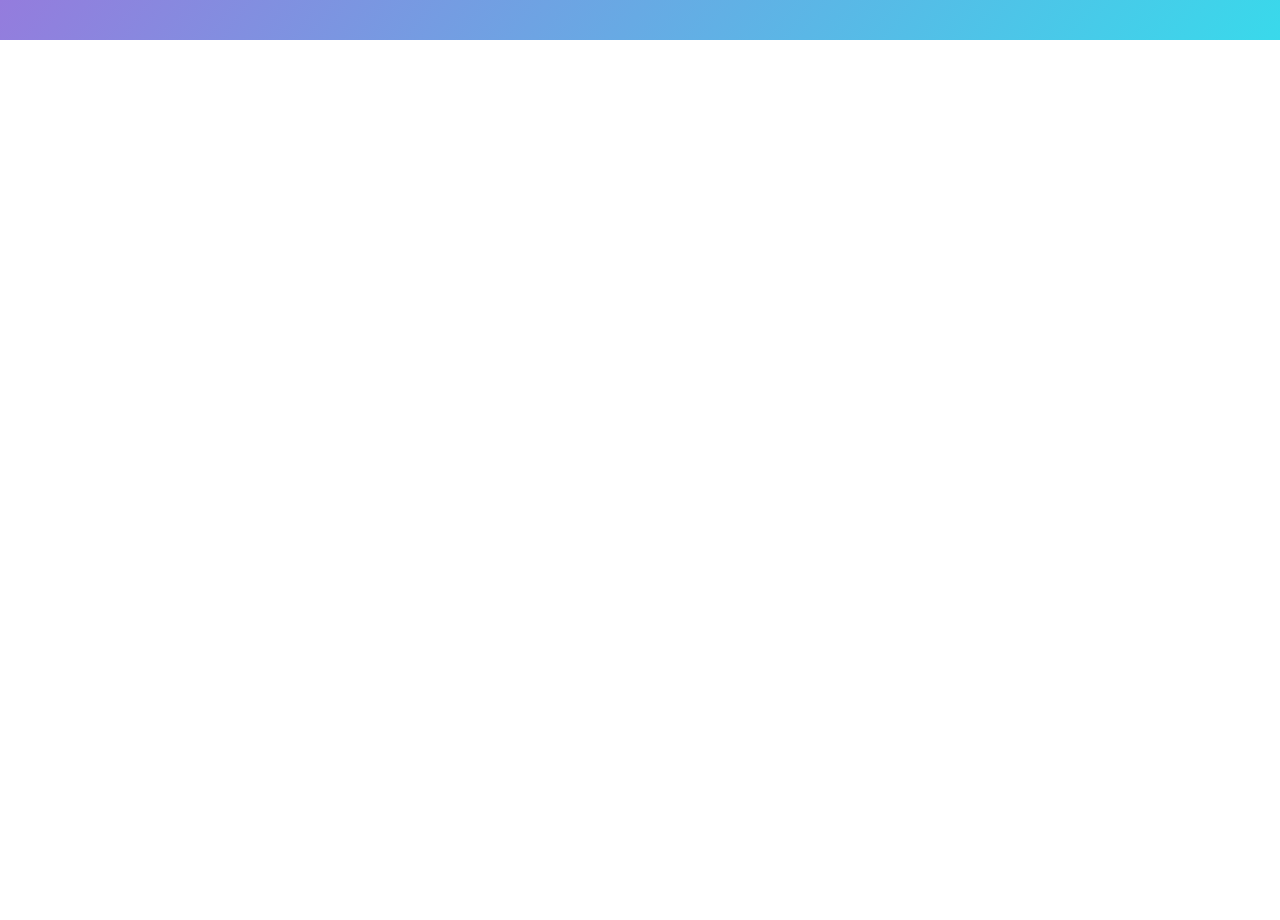
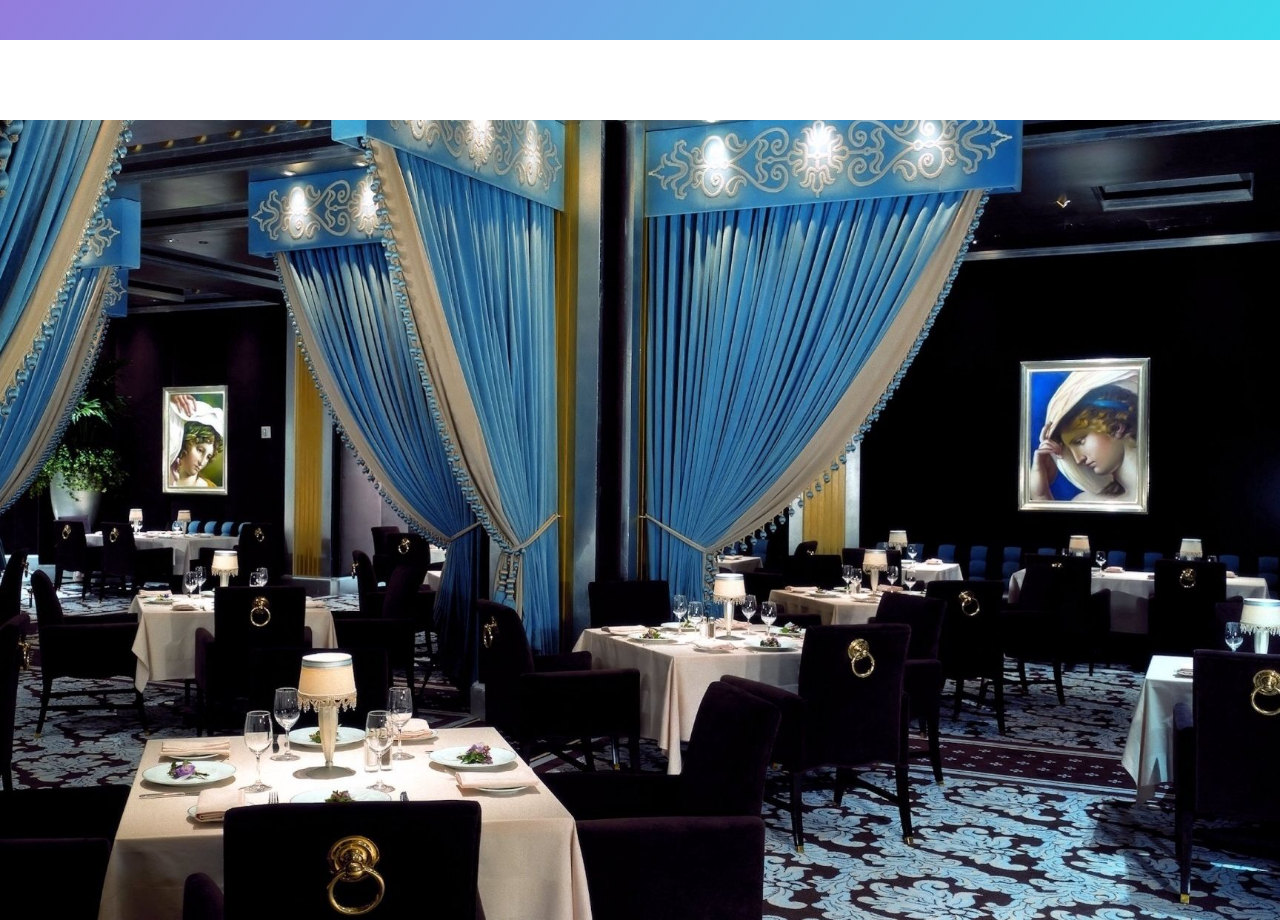
Before and after one commit to pdiksheeta/Resturant, a plain HTML site: page index2.html in a window 1280 px wide. Shown: the part 1760-2680 px from the top of the page. Drawn offline with Linux system fonts and the light colour scheme; files whose address does not match are found by name.

Commit message:
Update style.css

```diff
--- a/style.css
+++ b/style.css
@@ -133,7 +133,7 @@ p{
 .explore{
     width: 100%;
     height: 100vh;
-    background-image: url('./img/img02.png');
+    background-image: url('img02.png');
     background-position: center;
     background-size: cover;
     background-repeat: no-repeat;
```
